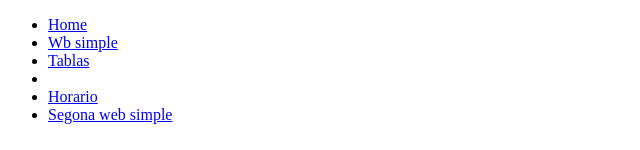
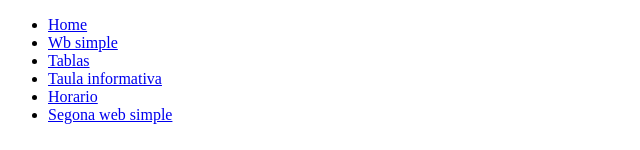
Before and after one commit to Francescb849/introduccion_HTML, a plain HTML site: page tablas.html in a window 1280 px wide. Shown: the top 150 px of the page, without its empty margins (0-640 px from the left). Drawn offline with Linux system fonts and the light colour scheme.

Commit message:
Posar nom a l'enllaç

```diff
--- a/tablas.html
+++ b/tablas.html
@@ -19,7 +19,7 @@
           <a href="tablas.html">Tablas</a>
         </li>
         <li>
-            <a href="taula_informativa.html"></a>
+            <a href="taula_informativa.html">Taula informativa</a>
         </li>
         <li>
             <a href="horario.html">Horario</a>
```
